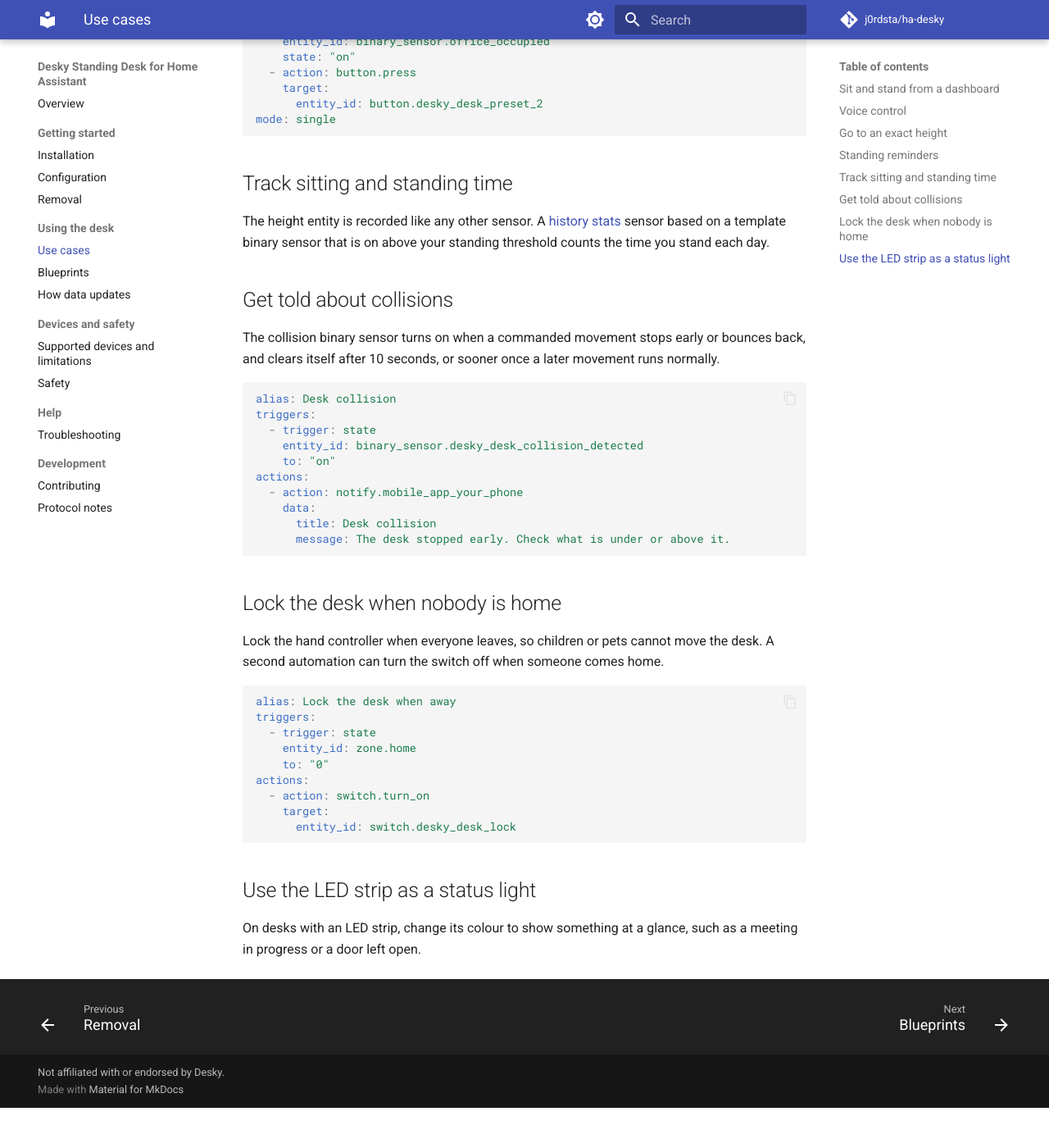
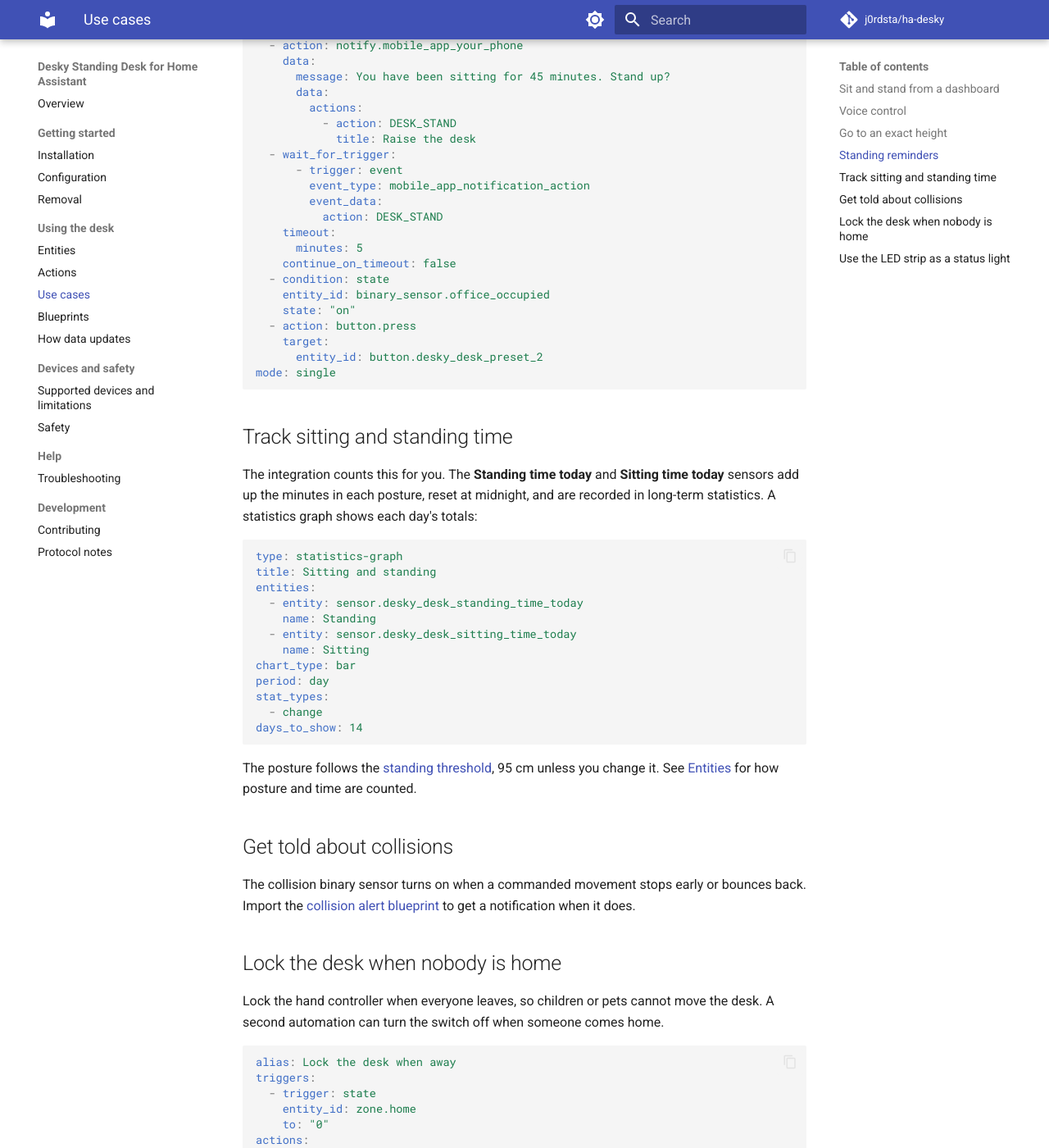
Before and after one commit to j0rdsta/ha-desky, an MkDocs documentation site: the page built from docs/use-cases.md, in a window 1280 px wide and 1400 px high, scrolled down 1802 px. Shown: the whole window at 82% size. Built offline with MkDocs 1.6.1 and Material for MkDocs 9.7.7, drawn with Linux system fonts in a browser that asks for light colours; comment, search, counter and statistics services are not loaded; before the commit the page ends 3153 px from its top, so only the background shows below that; some of the changed text lies outside the part shown.

Commit message:
docs: add entities and actions pages, options, diagnostics and posture use cases
- Entities: every entity with its unit, category and behaviour, including posture and the
  sitting and standing time sensors
- Actions: inputs, targeting, validation and errors for the three desk actions
- Configuration: the standing threshold option and the current connection error text
- Troubleshooting: downloading diagnostics, what is redacted and how to read the
  notification header runs
- Use cases: point at the built-in posture sensors and the blueprints

Co-Authored-By: Claude Opus 5.5 <noreply@anthropic.com>

````diff
--- a/docs/use-cases.md
+++ b/docs/use-cases.md
@@ -10,7 +10,8 @@ For a sit/stand reminder, a scheduled stand or a collision alert, import one of
 ## Sit and stand from a dashboard
 
 The cover entity gives you raise, lower, stop and a position slider, where 0 % is 60 cm and
-100 % is 130 cm. The preset buttons recall the heights saved on the hand controller.
+100 % is 130 cm. The preset buttons recall the heights saved on the hand controller, and the
+posture sensor shows whether you are sitting or standing.
 
 ```yaml
 type: entities
@@ -18,10 +19,20 @@ title: Standing desk
 entities:
   - entity: cover.desky_desk
   - entity: number.desky_desk_height
+  - entity: sensor.desky_desk_posture
+  - type: section
+    label: Presets
   - entity: button.desky_desk_preset_1
     name: Sitting
   - entity: button.desky_desk_preset_2
     name: Standing
+  - type: section
+    label: Manual controls
+  - entity: button.desky_desk_move_up
+  - entity: button.desky_desk_move_down
+  - type: section
+    label: Status
+  - entity: binary_sensor.desky_desk_collision_detected
 ```
 
 ## Voice control
@@ -32,8 +43,9 @@ Expose the cover to Assist, Google Assistant or Alexa, and say "open the desk" t
 
 ## Go to an exact height
 
-The `desky_desk.move_to_height` action moves the desk to a height in centimetres. It fails with
-an error if the desk is not connected or the height is outside its limits.
+The [`desky_desk.move_to_height`](actions.md#move-to-height) action moves the desk to a height in
+centimetres. It fails with an error if the desk is not connected or the height is outside its
+limits.
 
 ```yaml
 action: desky_desk.move_to_height
@@ -45,22 +57,27 @@ data:
 
 ## Standing reminders
 
-Remind yourself to stand, and let the notification ask before it moves the desk. This example
-assumes an occupancy sensor at the desk, `binary_sensor.office_occupied`, and the Home Assistant
-companion app.
+For a plain reminder, import the [sit/stand reminder blueprint](blueprints.md#sitstand-reminder).
+It uses the posture sensor, so it knows when you have been sitting, not just how long you have
+been at the desk.
+
+To have the reminder offer to raise the desk, write the automation yourself. This example waits
+until the posture sensor has said **Sitting** for 45 minutes, asks on your phone, and only moves
+the desk if you accept and you are still at it. It assumes an occupancy sensor at the desk,
+`binary_sensor.office_occupied`, and the Home Assistant companion app.
 
 ```yaml
 alias: Standing reminder
 triggers:
   - trigger: state
-    entity_id: binary_sensor.office_occupied
-    to: "on"
+    entity_id: sensor.desky_desk_posture
+    to: sitting
     for:
       minutes: 45
 conditions:
-  - condition: numeric_state
-    entity_id: number.desky_desk_height
-    below: 90
+  - condition: state
+    entity_id: binary_sensor.office_occupied
+    state: "on"
 actions:
   - action: notify.mobile_app_your_phone
     data:
@@ -88,28 +105,33 @@ mode: single
 
 ## Track sitting and standing time
 
-The height entity is recorded like any other sensor. A
-[history stats](https://www.home-assistant.io/integrations/history_stats/) sensor based on a
-template binary sensor that is on above your standing threshold counts the time you stand each
-day.
+The integration counts this for you. The **Standing time today** and **Sitting time today**
+sensors add up the minutes in each posture, reset at midnight, and are recorded in long-term
+statistics. A statistics graph shows each day's totals:
+
+```yaml
+type: statistics-graph
+title: Sitting and standing
+entities:
+  - entity: sensor.desky_desk_standing_time_today
+    name: Standing
+  - entity: sensor.desky_desk_sitting_time_today
+    name: Sitting
+chart_type: bar
+period: day
+stat_types:
+  - change
+days_to_show: 14
+```
+
+The posture follows the [standing threshold](configuration.md#options), 95 cm unless you change
+it. See [Entities](entities.md#height-and-posture) for how posture and time are counted.
 
 ## Get told about collisions
 
-The collision binary sensor turns on when a commanded movement stops early or bounces back, and
-clears itself after 10 seconds, or sooner once a later movement runs normally.
-
-```yaml
-alias: Desk collision
-triggers:
-  - trigger: state
-    entity_id: binary_sensor.desky_desk_collision_detected
-    to: "on"
-actions:
-  - action: notify.mobile_app_your_phone
-    data:
-      title: Desk collision
-      message: The desk stopped early. Check what is under or above it.
-```
+The collision binary sensor turns on when a commanded movement stops early or bounces back.
+Import the [collision alert blueprint](blueprints.md#collision-alert) to get a notification when
+it does.
 
 ## Lock the desk when nobody is home
 
--- a/mkdocs.yml
+++ b/mkdocs.yml
@@ -55,6 +55,8 @@ nav:
       - Configuration: configuration.md
       - Removal: removal.md
   - Using the desk:
+      - Entities: entities.md
+      - Actions: actions.md
       - Use cases: use-cases.md
       - Blueprints: blueprints.md
       - How data updates: data-updates.md
````
Also changed, not shown: docs/actions.md (added, +97 -0 lines), docs/configuration.md (+27 -2 lines), docs/entities.md (added, +195 -0 lines), docs/index.md (+5 -2 lines), docs/safety.md (+4 -2 lines), docs/troubleshooting.md (+56 -1 lines).
